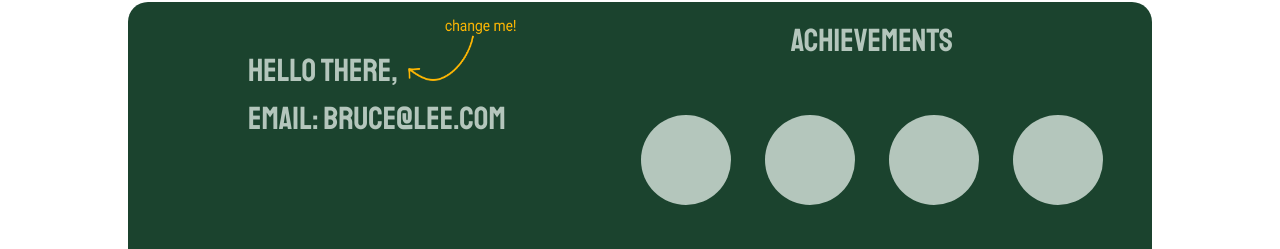
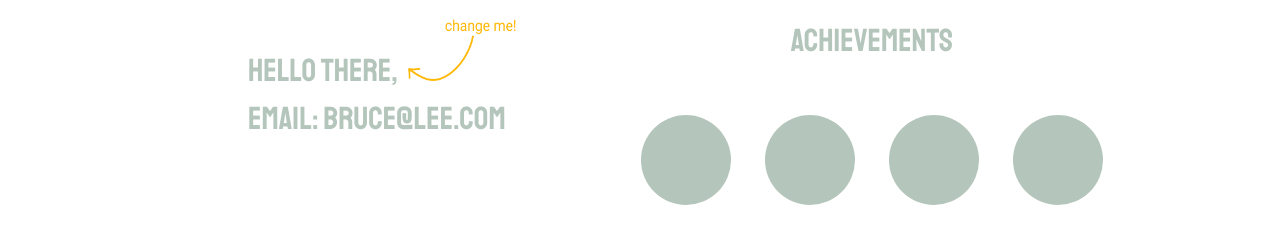
Before and after one commit to vadim-nest/aMAZEthing, a React (Vite) app in the folder Client/: page /profile in a window 1280 px wide. Shown: the part 118-367 px from the top of the page. Built offline with nearby package versions, Linux system fonts and the light colour scheme; no server answers.

Commit message:
style(minor changes in style): style

```diff
--- a/Client/src/components/profile/profile.tsx
+++ b/Client/src/components/profile/profile.tsx
@@ -1,20 +1,20 @@
-import '../../css/profile.css';
-import { User } from '@auth0/auth0-react';
-import { useAppSelector } from '../../features/hooks';
-import apiService from '../../services/apiService';
-import { useAuth0 } from '@auth0/auth0-react';
-import { useState, useRef } from 'react';
-import { useDispatch } from 'react-redux';
-import { refreshDataNoAvatar } from '../../features/user_slice';
-import ProfileGameHistory from './profileGameHistory';
-import sort from '../../assets/profile/sort.png';
-import path from '../../assets/profile/path.png';
-import changeMe from '../../assets/profile/changeMe.png';
+import "../../css/profile.css";
+import { User } from "@auth0/auth0-react";
+import { useAppSelector } from "../../features/hooks";
+import apiService from "../../services/apiService";
+import { useAuth0 } from "@auth0/auth0-react";
+import { useState, useRef } from "react";
+import { useDispatch } from "react-redux";
+import { refreshUsername } from "../../features/user_slice";
+import ProfileGameHistory from "./profileGameHistory";
+import sort from "../../assets/profile/sort.png";
+import path from "../../assets/profile/path.png";
+import changeMe from "../../assets/profile/changeMe.png";
 
 function Profile() {
   const { getAccessTokenSilently, isAuthenticated, user } = useAuth0();
   const dispatch = useDispatch();
-  const [username, setUsername] = useState('');
+  const [username, setUsername] = useState("");
   const userRedux = useAppSelector((state) => state.user);
   const [inputOpen, setInputOpen] = useState(false);
 
@@ -48,11 +48,11 @@ function Profile() {
         email: userRedux.email,
         username: username,
       });
-      if (obj.user) dispatch(refreshDataNoAvatar(obj.user));
+      if (obj.user) dispatch(refreshUsername(obj.user));
     } catch (err) {
       console.log(err);
     }
-    inputRef.current.value = '';
+    inputRef.current.value = "";
   }
 
   const toggleInput = () => {
@@ -69,10 +69,10 @@ function Profile() {
             </div>
             <div className="user-name">
               <h1 id="username">
-                HELLO{' '}
+                HELLO{" "}
                 {inputOpen === false && userRedux.username
                   ? (userRedux as User).username
-                  : 'THERE'}
+                  : "THERE"}
                 ,
                 <img
                   id="changeMe-profile"
@@ -131,36 +131,48 @@ function Profile() {
         <div className="user-stats">
           <h1 className="achievements">ACHIEVEMENTS</h1>
           <div className="circles">
+            <div className="circle" onClick={() => alert("are you circle?")}>
+            </div>
             <div
               className="circle"
-              onClick={() => alert('are you circle?')}
+              onClick={() => alert("are you circle?")}
             ></div>
             <div
               className="circle"
-              onClick={() => alert('are you circle?')}
+              onClick={() => alert("are you circle?")}
             ></div>
             <div
               className="circle"
-              onClick={() => alert('are you circle?')}
-            ></div>
-            <div
-              className="circle"
-              onClick={() => alert('are you circle?')}
+              onClick={() => alert("are you circle?")}
             ></div>
           </div>
           <div className="stats-line">
             <h4 className="stats-text">
               MATCHES
-              <h5 className="stats-text">{Object.values(userRedux.overallWins).reduce((acc, el) => acc + el)}</h5>
+              <h5 className="stats-text">
+                {Object.values(userRedux.overallWins).reduce(
+                  (acc, el) => acc + el
+                )}
+              </h5>
             </h4>
             <h4 className="stats-text">
               WINS<h5 className="wins-yellow">{userRedux.overallWins.wins}</h5>
             </h4>
             <h4 className="stats-text">
-              LOSSES<h5 className="losses-red">{userRedux.overallWins.losses}</h5>
+              LOSSES
+              <h5 className="losses-red">{userRedux.overallWins.losses}</h5>
             </h4>
             <h4 className="stats-text">
-              WIN RATE<h5 className="stats-text">{Math.floor(userRedux.overallWins.wins*100/Object.values(userRedux.overallWins).reduce((acc, el) => acc + el))}%</h5>
+              WIN RATE
+              <h5 className="stats-text">
+                {Math.floor(
+                  (userRedux.overallWins.wins * 100) /
+                    Object.values(userRedux.overallWins).reduce(
+                      (acc, el) => acc + el
+                    )
+                )}
+                %
+              </h5>
             </h4>
             <h4 className="stats-text">
               GOLD EARNED<h5 className="stats-text">{userRedux.totalGold}</h5>
@@ -168,7 +180,7 @@ function Profile() {
           </div>
           <h3 className="created">
             Account created {new Date().toLocaleDateString()}
-          </h3>{' '}
+          </h3>{" "}
           {/* get the date when the account was created */}
         </div>
       </div>
--- a/Client/src/css/profile.css
+++ b/Client/src/css/profile.css
@@ -25,7 +25,6 @@
 }
 
 .user-dashboard {
-    background-color: var(--main-green);
     min-height: 510px;
     height: 50vh;
     width: 80vw;
@@ -89,10 +88,15 @@
 }
 
 .circle {
+    position: relative;
     height: 90px;
     width: 90px;
     border-radius: 80px;
     background-color: var(--white-green);
+    display:flex;
+    justify-content: center;
+    align-items: center;
+
 }
 
 .circles {
--- a/Client/src/features/user_slice.ts
+++ b/Client/src/features/user_slice.ts
@@ -11,7 +11,6 @@ interface UserState{ //shape of the state inside inside of the slice
     totalGold: number,
     pathLessons:boolean[],
     sortLessons:boolean[],
-    avatar:string,
 }
 
 const initialState: UserState = {
@@ -22,7 +21,6 @@ const initialState: UserState = {
     totalGold: 0,
     pathLessons:[false, false, false, false],
     sortLessons:[false, false, false, false, false, false],
-    avatar: "monkey.png",
 }
 
 const userSlice = createSlice({
@@ -37,9 +35,8 @@ const userSlice = createSlice({
             state.sortLessons = action.payload.sortLessons;
             state.pathLessons = action.payload.pathLessons;
             state.totalGold = action.payload.totalGold;
-            state.avatar = action.payload.avatar;
         },
-        refreshDataNoAvatar(state,action:PayloadAction<UserState>){
+        refreshUsername(state,action:PayloadAction<UserState>){
             state.username = action.payload.username;
         },
         refreshSortingPath(state, action: PayloadAction<UserState>){
@@ -51,5 +48,5 @@ const userSlice = createSlice({
     }
 })
 
-export const { refreshData, refreshDataNoAvatar, refreshSortingPath, refreshPathLessons } = userSlice.actions;
+export const { refreshData, refreshUsername, refreshSortingPath, refreshPathLessons } = userSlice.actions;
 export default userSlice.reducer;
```
